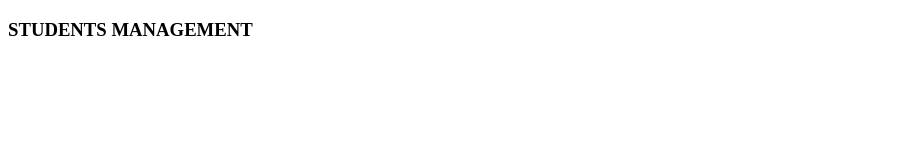
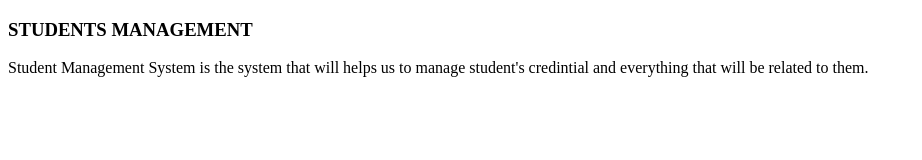
Before and after one commit to shallon01/student_management, a plain HTML site: page index.html in a window 1280 px wide. Shown: the whole page, without its empty margins (0-922 px from the left). Drawn offline with Linux system fonts and the light colour scheme.

Commit message:
my second. commit

```diff
--- a/index.html
+++ b/index.html
@@ -7,5 +7,8 @@
 </head>
 <body>
     <h3>STUDENTS MANAGEMENT</h3>
+    <p>Student Management System is the system that will helps us to manage
+        student's credintial and everything that will be related to them.
+    </p>
 </body>
 </html>
```
